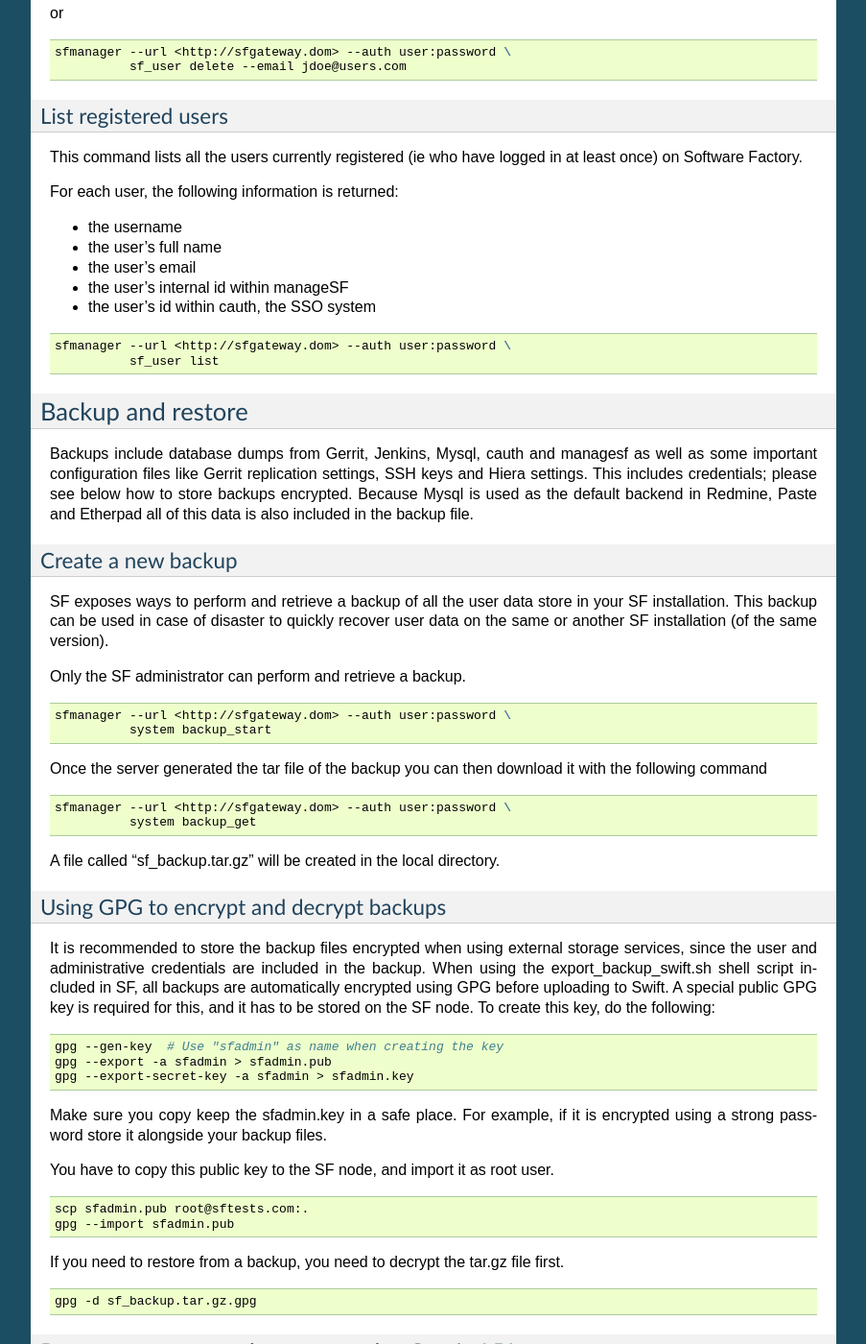
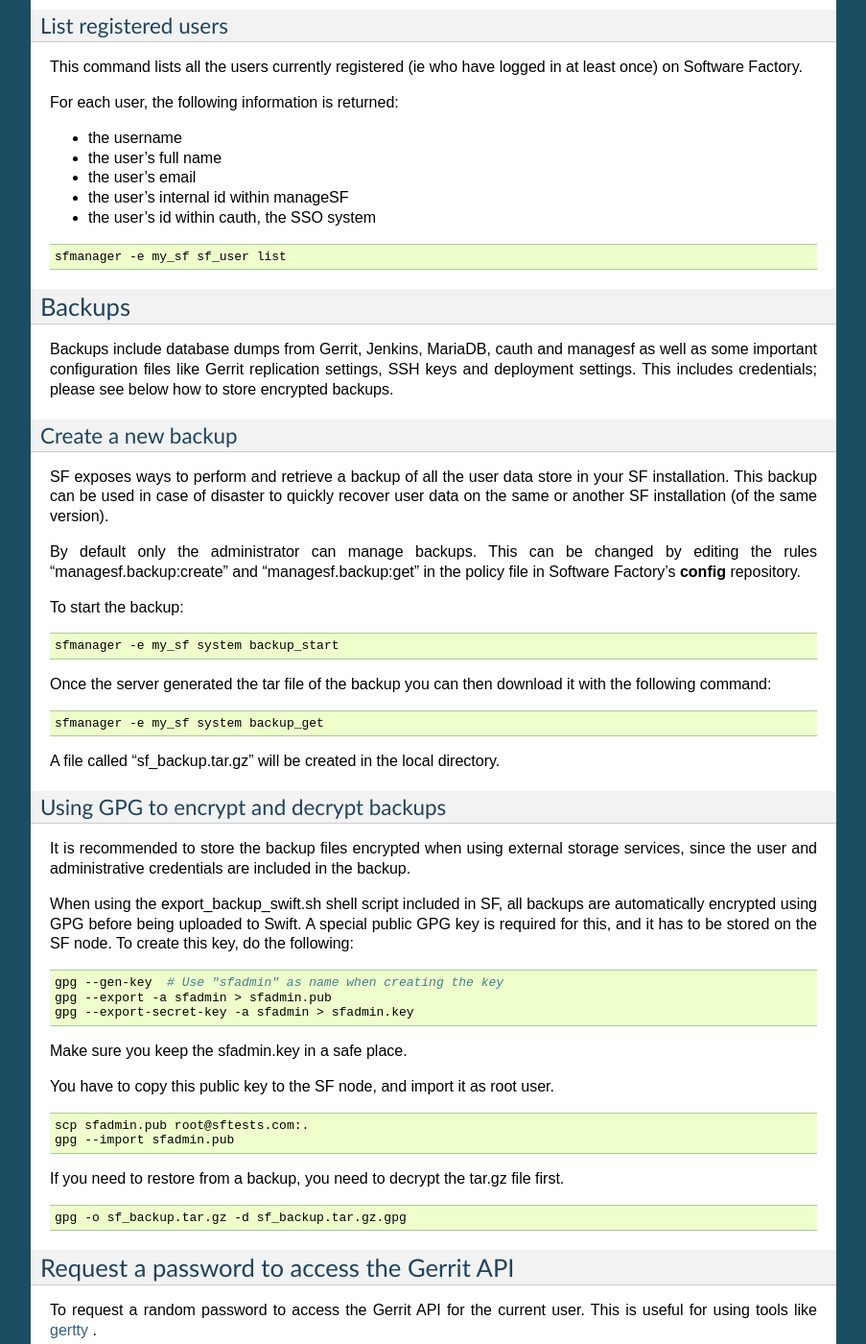
Before and after one commit to softwarefactory-project/python-sfmanager, a Sphinx documentation site: the page built from docs/source/sfmanager.rst, in a window 1280 px wide and 1400 px high, scrolled down 2961 px. Shown: the whole window at 96% size, without its empty margins (198-1101 px from the left). Built offline with Sphinx 7.4.7, drawn with Linux system fonts in a browser that asks for light colours; some of the changed text lies outside the part shown.

Commit message:
Update CLI documentation with much-needed details
Change-Id: I350a3818dc10fbdcfaac1b7ca8baa3c8a8ed12ef
Task: 370

```diff
--- a/docs/source/sfmanager.rst
+++ b/docs/source/sfmanager.rst
@@ -12,7 +12,7 @@
 ========================
 
 This documentation describes the shell utility **sfmanager**, which is a CLI for
-the managesf REST API interface in Software Factory..
+the managesf REST API interface in Software Factory.
 
 Introduction
 ------------
@@ -55,7 +55,7 @@
     A Github API token, if the user is authenticating to Software Factory with
     his/her Github account
 
-rc file
+RC file
 ^^^^^^^
 
 Rather than writing these global options each time the CLI is used, they can
@@ -99,7 +99,7 @@
 Add user
 ^^^^^^^^
 
-Creates a new user in the internal backend and registers the user in Gerrit and Redmine
+Creates a new user in the internal backend and registers the user in every authenticated service
 
 \--username [username], -u [username]
     A unique username/login
@@ -118,8 +118,7 @@
 
 .. code-block:: bash
 
- sfmanager --url <http://sfgateway.dom> --auth user:password \
-           user create --username jdoe --password secret --fullname "User Tester" \
+ sfmanager -e my_sf user create --username jdoe --password secret --fullname "User Tester" \
                 --email jane@doe.org
 
 Update user
@@ -132,8 +131,7 @@
 
 .. code-block:: bash
 
- sfmanager --url <http://sfgateway.dom> --auth user:password \
-           user update --username jdoe --password unguessable
+ sfmanager -e my_sf user update --username jdoe --password unguessable
 
 
 Delete user
@@ -144,8 +142,7 @@
 
 .. code-block:: bash
 
- sfmanager --url <http://sfgateway.dom> --auth user:password \
-           user delete --username jdoe
+ sfmanager -e my_sf user delete --username jdoe
 
 
 Registered User management
@@ -173,8 +170,7 @@
 
 .. code-block:: bash
 
- sfmanager --url <http://sfgateway.dom> --auth user:password \
-           sf_user create --username jdoe --fullname "User Tester" \
+ sfmanager -e my_sf sf_user create --username jdoe --fullname "User Tester" \
                 --email jane@doe.org
 
 
@@ -189,15 +185,13 @@
 
 .. code-block:: bash
 
- sfmanager --url <http://sfgateway.dom> --auth user:password \
-           sf_user delete --username jdoe
+ sfmanager -e my_sf sf_user delete --username jdoe
 
 or
 
 .. code-block:: bash
 
- sfmanager --url <http://sfgateway.dom> --auth user:password \
-           sf_user delete --email jdoe@users.com
+ sfmanager -e my_sf sf_user delete --email jdoe@users.com
 
 List registered users
 ^^^^^^^^^^^^^^^^^^^^^
@@ -215,20 +209,17 @@
 
 .. code-block:: bash
 
- sfmanager --url <http://sfgateway.dom> --auth user:password \
-           sf_user list
+ sfmanager -e my_sf sf_user list
 
 .. _managesf_backup:
 
-Backup and restore
-------------------
+Backups
+-------
 
-Backups include database dumps from Gerrit, Jenkins, Mysql, cauth and managesf
+Backups include database dumps from Gerrit, Jenkins, MariaDB, cauth and managesf
 as well as some important configuration files like Gerrit replication settings,
-SSH keys and Hiera settings. This includes credentials; please see below how to
-store backups encrypted. Because Mysql is used as the default backend in
-Redmine, Paste and Etherpad all of this data is also included in the backup
-file.
+SSH keys and deployment settings. This includes credentials; please see below how to
+store encrypted backups.
 
 Create a new backup
 ^^^^^^^^^^^^^^^^^^^
@@ -237,20 +228,22 @@
 your SF installation. This backup can be used in case of disaster to quickly
 recover user data on the same or another SF installation (of the same version).
 
-Only the SF administrator can perform and retrieve a backup.
+By default only the administrator can manage backups. This can be changed by
+editing the rules "managesf.backup:create" and "managesf.backup:get" in the policy
+file in Software Factory's **config** repository.
+
+To start the backup:
 
 .. code-block:: bash
 
- sfmanager --url <http://sfgateway.dom> --auth user:password \
-           system backup_start
+ sfmanager -e my_sf system backup_start
 
 Once the server generated the tar file of the backup you can then download it with
-the following command
+the following command:
 
 .. code-block:: bash
 
- sfmanager --url <http://sfgateway.dom> --auth user:password \
-           system backup_get
+ sfmanager -e my_sf system backup_get
 
 A file called "sf_backup.tar.gz" will be created in the local directory.
 
@@ -261,8 +254,9 @@
 It is recommended to store the backup files encrypted when using external
 storage services, since the user and administrative credentials are included
 in the backup.
+
 When using the export_backup_swift.sh shell script included in SF, all backups
-are automatically encrypted using GPG before uploading to Swift. A special
+are automatically encrypted using GPG before being uploaded to Swift. A special
 public GPG key is required for this, and it has to be stored on the SF node.
 To create this key, do the following:
 
@@ -272,8 +266,7 @@
  gpg --export -a sfadmin > sfadmin.pub
  gpg --export-secret-key -a sfadmin > sfadmin.key
 
-Make sure you copy keep the sfadmin.key in a safe place. For example, if it is
-encrypted using a strong password store it alongside your backup files.
+Make sure you keep the sfadmin.key in a safe place.
 
 You have to copy this public key to the SF node, and import it as root user.
 
@@ -286,7 +279,7 @@
 
 .. code-block:: bash
 
- gpg -d sf_backup.tar.gz.gpg
+ gpg -o sf_backup.tar.gz -d sf_backup.tar.gz.gpg
 
 
 Request a password to access the Gerrit API
@@ -297,20 +290,18 @@
 
 .. code-block:: bash
 
- sfmanager --url <http://sfgateway.dom> --auth user:password \
-                gerrit_api_htpasswd generate_password
+ sfmanager -e my_sf gerrit_api_htpasswd generate_password
 
-and to deactivates the password from Gerrit.
+and to deactivate the password from Gerrit.
 
 .. code-block:: bash
 
- sfmanager --url <http://sfgateway.dom> --auth user:password \
-                gerrit_api_htpasswd delete_password
+ sfmanager -e my_sf gerrit_api_htpasswd delete_password
 
 Nodepool images management
 --------------------------
 
-sfmanager can be used to trigger manual updates on nodepool images, whether they
+Sfmanager can be used to trigger manual updates on nodepool images, whether they
 are based on cloud images or on images built with Disk-Image-Builder (DIB).
 
 List images
@@ -318,48 +309,164 @@
 
 .. code-block:: bash
 
- sfmanager --url <http://sfgateway.dom> --auth user:password \
-           image list [-i image_name] [-p provider_name]
+ sfmanager -e my_sf image list [-i image_name] [-p provider_name]
 
 List images (DIB)
 ^^^^^^^^^^^^^^^^^
 
 .. code-block:: bash
 
- sfmanager --url <http://sfgateway.dom> --auth user:password \
-          dib-image list [-i image_name]
+ sfmanager -e my_sf dib-image list [-i image_name]
 
-update images
+Update images
 ^^^^^^^^^^^^^
 
 .. code-block:: bash
 
- sfmanager --url <http://sfgateway.dom> --auth user:password \
-         image update -i image_name -p provider_name
+ sfmanager -e my_sf image update -i cloud_image_name -p provider_name
 
-update images (DIB)
+Update images (DIB)
 ^^^^^^^^^^^^^^^^^^^
 
 First, rebuild the DIB image locally:
 
 .. code-block:: bash
 
- sfmanager --url <http://sfgateway.dom> --auth user:password \
-        dib-image update -i dib_image_name
+ sfmanager -e my_sf dib-image update -i dib_image_name
 
 Then recreate a cloud image on a provider:
 
 .. code-block:: bash
 
- sfmanager --url <http://sfgateway.dom> --auth user:password \
-                dib-image upload -i image_name -p provider_name
+ sfmanager -e my_sf dib-image upload -i cloud_image_name -p provider_name
 
-get build logs (DIB)
+Get build logs (DIB)
 ^^^^^^^^^^^^^^^^^^^^
 
 This command will download build logs for a given DIB image:
 
 .. code-block:: bash
 
- sfmanager --url <http://sfgateway.dom> --auth user:password \
-        dib-image logs -i dib_image_name
+ sfmanager -e my_sf dib-image logs -i dib_image_name
+
+Nodes management
+----------------
+
+Sfmanager can be used to deal with existing executor nodes.
+
+List nodes
+^^^^^^^^^^
+
+The following command will list the current nodes spawned by nodepool:
+
+.. code-block:: bash
+
+ sfmanager -e my_sf node list
+
+This will list among other things current nodes' ids, ip addresses, and statuses.
+
+Hold a node
+^^^^^^^^^^^
+
+A node can be held so that nodepool will not destroy it once the job it was
+spawned for has completed with the following command:
+
+.. code-block:: bash
+
+ sfmanager -e my_sf node hold -i node_id
+
+Inject an SSH key on a node
+^^^^^^^^^^^^^^^^^^^^^^^^^^^
+
+It is possible to inject an SSH key on a running node to allow someone to log
+into it remotely, with the following command:
+
+.. code-block:: bash
+
+ sfmanager -e my_sf node add-user-key -k /path/to/public_key -i node_id
+
+Delete a node
+^^^^^^^^^^^^^
+
+A node can be scheduled for immediate deletion with the following command:
+
+.. code-block:: bash
+
+ sfmanager -e my_sf node delete -i node_id
+
+Jobs management
+---------------
+
+Sfmanager can be used to manage the execution of jobs.
+
+List jobs
+^^^^^^^^^
+
+You can list jobs for a specific job name (for example *config-update*) with the
+following command:
+
+.. code-block:: bash
+
+ sfmanager -e my_sf job list -j job-name
+
+the following optional arguments can be used for filtering:
+
+\--c review-change
+    list jobs that were triggered for this specific review number
+
+if --c is used, it can be further filtered with
+
+\--p patchset
+    to list jobs that were triggered for a specific patchset of that review
+
+
+Fetch a job's parameters
+^^^^^^^^^^^^^^^^^^^^^^^^
+
+You can list the parameters that were used to trigger a specific job:
+
+.. code-block:: bash
+
+ sfmanager -e my_sf job parameters -j job-name -i job-id
+
+Fetch a job's logs
+^^^^^^^^^^^^^^^^^^
+
+You can get the URL where the logs of a specific job are stored:
+
+.. code-block:: bash
+
+ sfmanager -e my_sf job logs -j job-name -i job-id
+
+The following optional argument can be used:
+
+\--fetch
+    downloads and outputs the actual complete logs
+
+Run a job
+^^^^^^^^^
+
+You can trigger a job manually:
+
+.. code-block:: bash
+
+ sfmanager -e my_sf job run -j job-name
+
+Optional parameters:
+
+\--parameters '{"param1": "value1", "param2": "value2" ...}'
+    a list of parameters to use to run the job. The parameters must be passed
+    as a JSON dictionary in the form {"parameter name": "parameter value"}
+
+\--clone-from job-id
+    the job will reuse parameters from job-id. If --parameters is used at the
+    same time, the new parameters take precedence.
+
+Stop a job
+^^^^^^^^^^
+
+you can cancel a running job:
+
+.. code-block:: bash
+
+ sfmanager -e my_sf job stop -j job-name -i job-id
```
Also changed, not shown: 1 other file.
